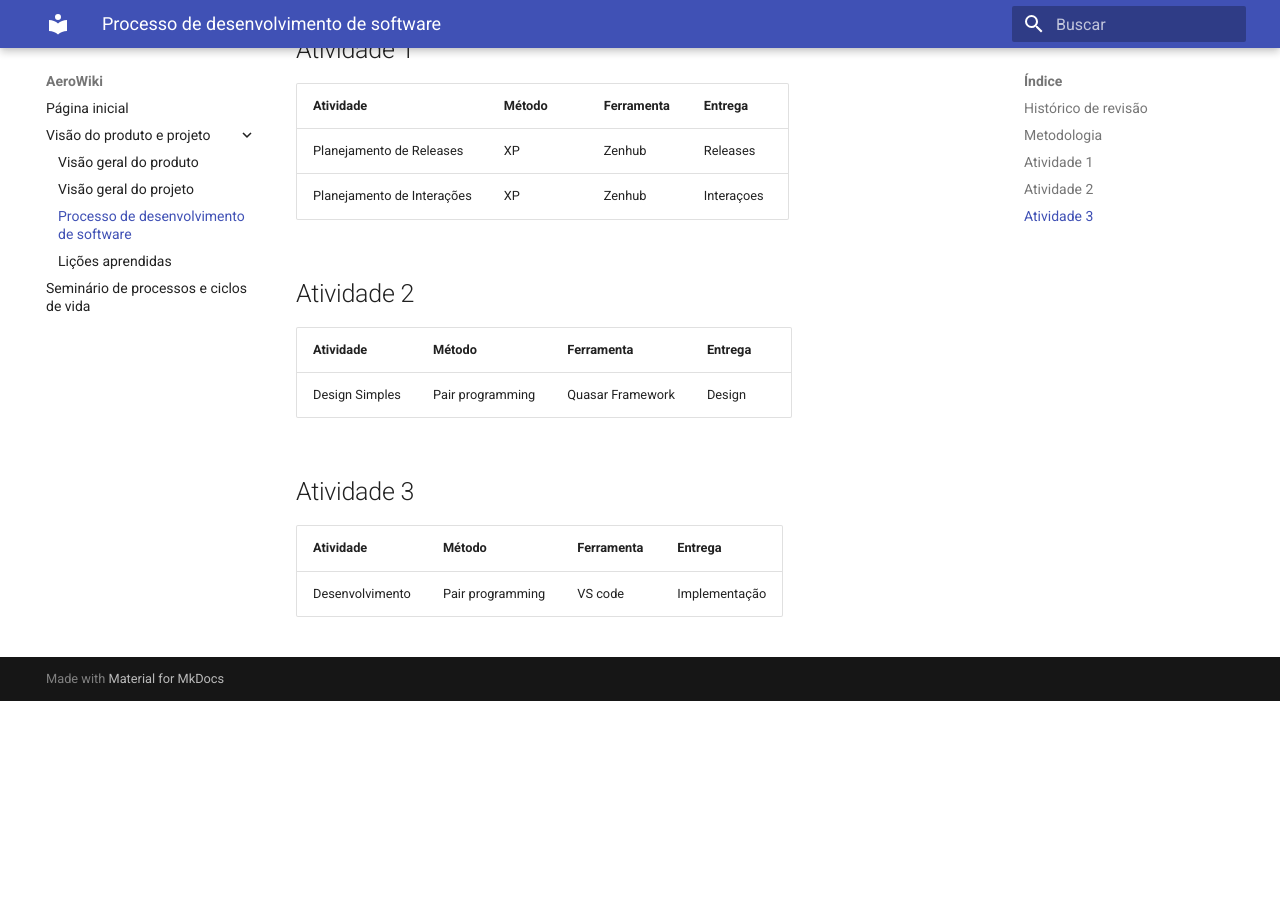
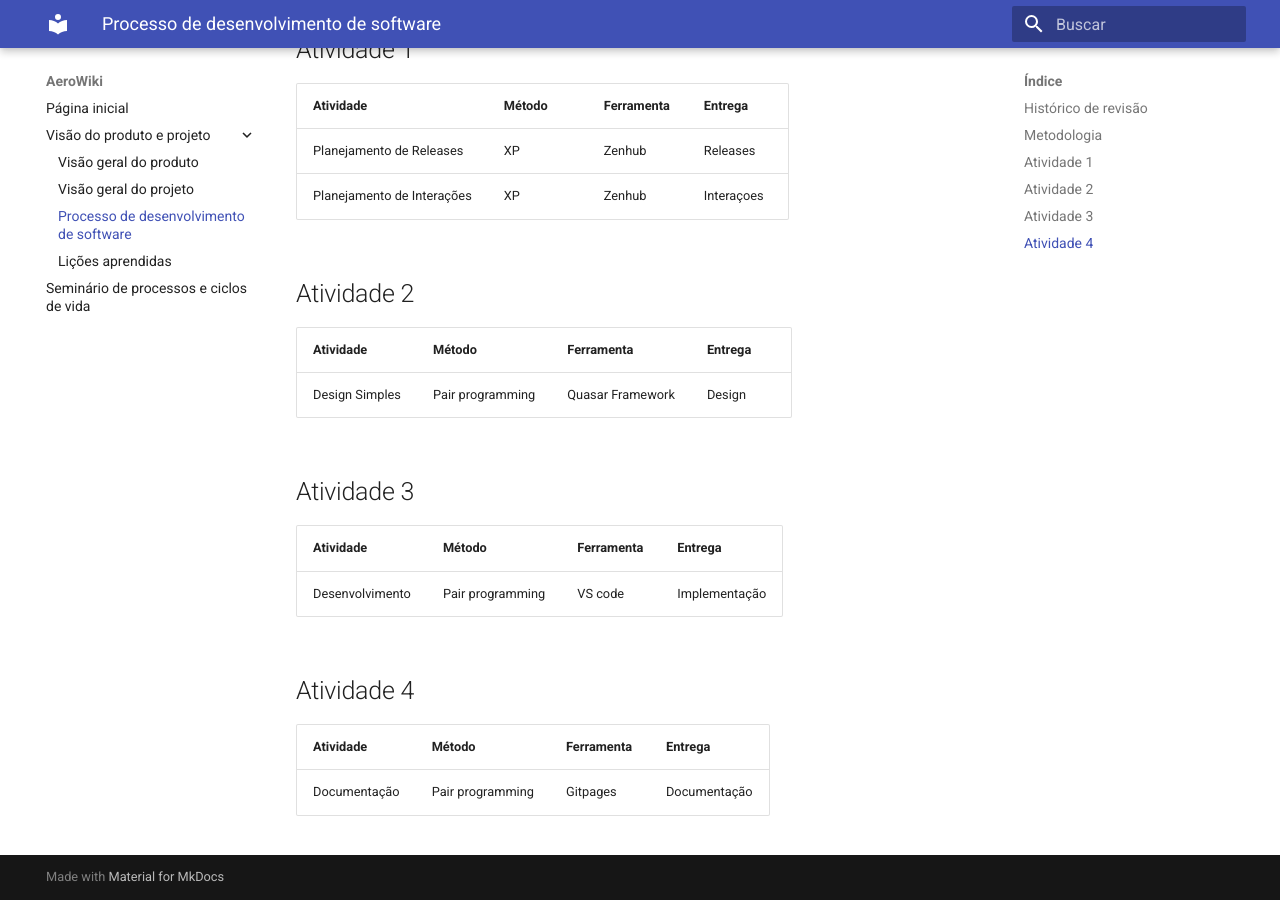
Before and after one commit to mdsreq-fga-unb/2022.2-AeroWiki, an MkDocs documentation site: the page built from docs/visao_do_produto_e_projeto/processo-de-desenvolvimento-de-software.md, in a window 1280 px wide and 900 px high, scrolled down 540 px. Built offline with MkDocs 1.6.1 and Material for MkDocs 9.7.7, drawn with Linux system fonts in a browser that asks for light colours; before the commit the page ends 1241 px from its top, so only the background shows below that.

Commit message:
Update processo-de-desenvolvimento-de-software.md

```diff
--- a/docs/visao_do_produto_e_projeto/processo-de-desenvolvimento-de-software.md
+++ b/docs/visao_do_produto_e_projeto/processo-de-desenvolvimento-de-software.md
@@ -28,3 +28,9 @@ Usaremos da metologia que alinha a o metodo de desenvolvimentode software, XP co
 | Atividade       | Método           | Ferramenta | Entrega       |
 | --------------- | ---------------- | ---------- | ------------- |
 | Desenvolvimento | Pair programming |  VS code   | Implementação |
+
+## Atividade 4
+
+| Atividade    | Método           | Ferramenta | Entrega      |
+| ------------ | ---------------- | ---------- | ------------ |
+| Documentação | Pair programming | Gitpages   | Documentação |
```
